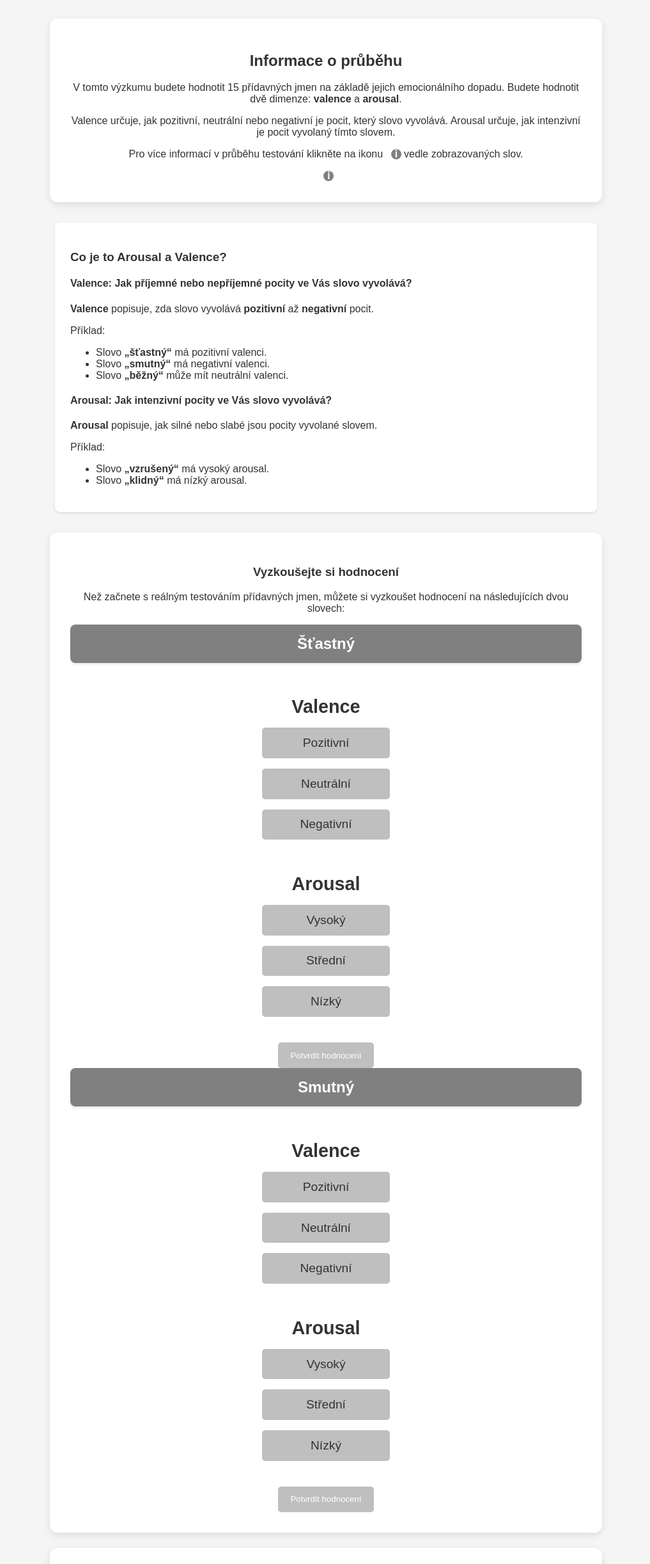
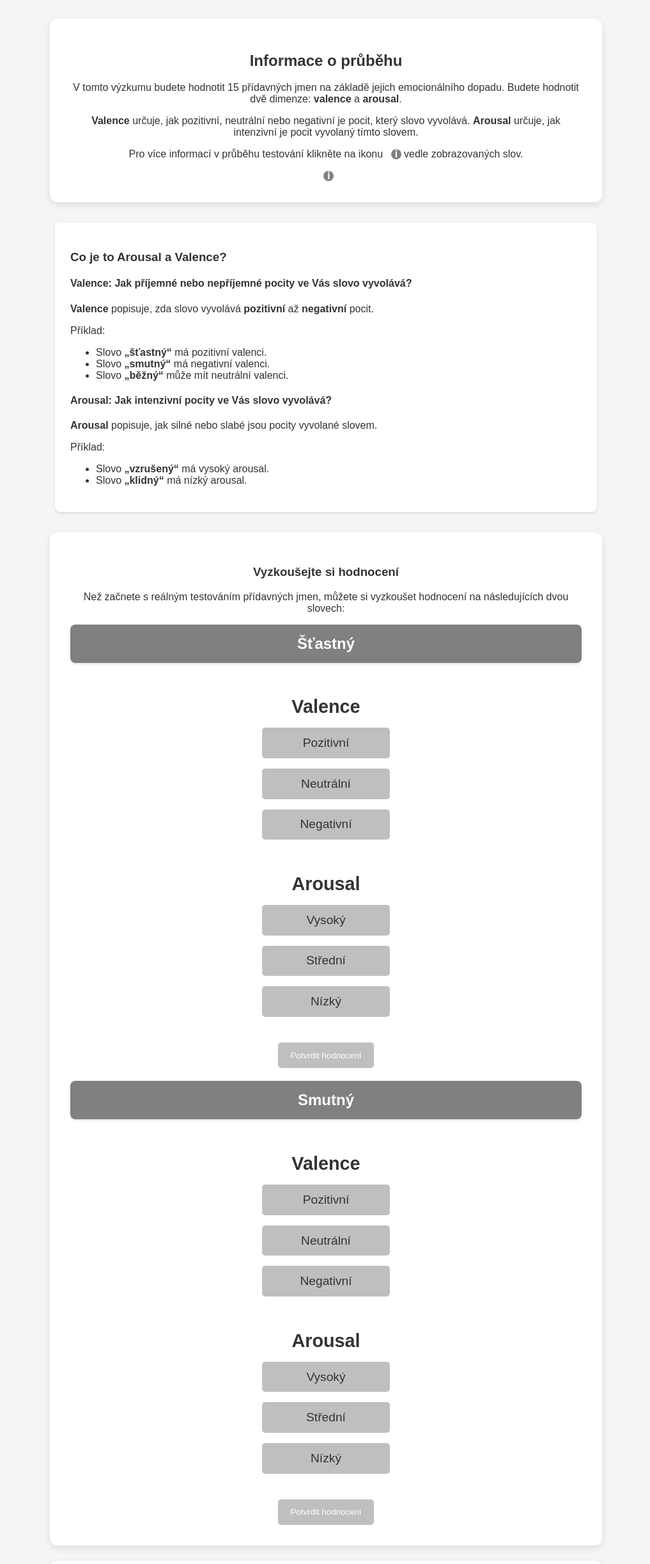
Before and after one commit to Kumungchi/adjective-rating, a plain HTML site: page index.html in a window 1280 px wide. Shown: the part 114-2558 px from the top of the page at 64% size, without its empty margins (130-1147 px from the left). Drawn offline with Linux system fonts and the light colour scheme.

Commit message:
update index html for better user clarity

```diff
--- a/index.html
+++ b/index.html
@@ -15,9 +15,9 @@
 
     <main>
         <section id="intro">
-            <h2>Informace o průběhu</h2>
+            <h2 style="text-align: center;">Informace o průběhu</h2>
             <p>V tomto výzkumu budete hodnotit 15 přídavných jmen na základě jejich emocionálního dopadu. Budete hodnotit dvě dimenze: <strong>valence</strong> a <strong>arousal</strong>.</p>
-            <p>Valence určuje, jak pozitivní, neutrální nebo negativní je pocit, který slovo vyvolává. Arousal určuje, jak intenzivní je pocit vyvolaný tímto slovem.</p>
+            <p><strong>Valence</strong> určuje, jak pozitivní, neutrální nebo negativní je pocit, který slovo vyvolává. <strong>Arousal</strong> určuje, jak intenzivní je pocit vyvolaný tímto slovem.</p>
             <p>Pro více informací v průběhu testování klikněte na ikonu <span class="info-icon">ℹ</span> vedle zobrazovaných slov.</p>
             <div class="info-icon-container">
                 <span class="info-icon gray-icon">ℹ</span>
@@ -83,7 +83,7 @@
 
             <button id="confirmPracticeButton1" class="confirmation-button" onclick="confirmPracticeRating()">Potvrdit hodnocení</button>
 
-            <div class="practiceWordContainer">
+            <div class="practiceWordContainer" style="margin-top: 20px;">
                 <div class="highlight-word">
                     <span class="test-word">Smutný</span>
                 </div>
```
